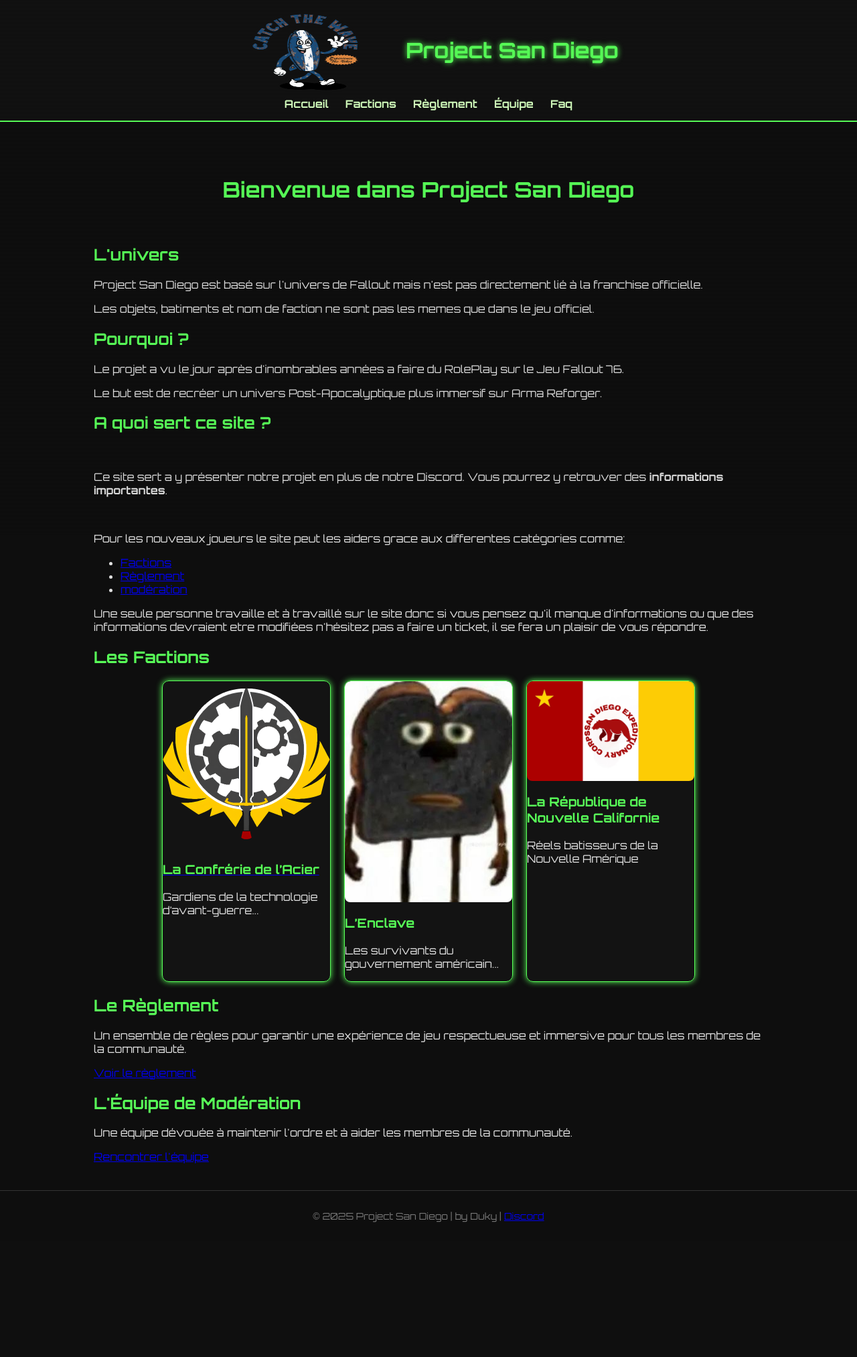
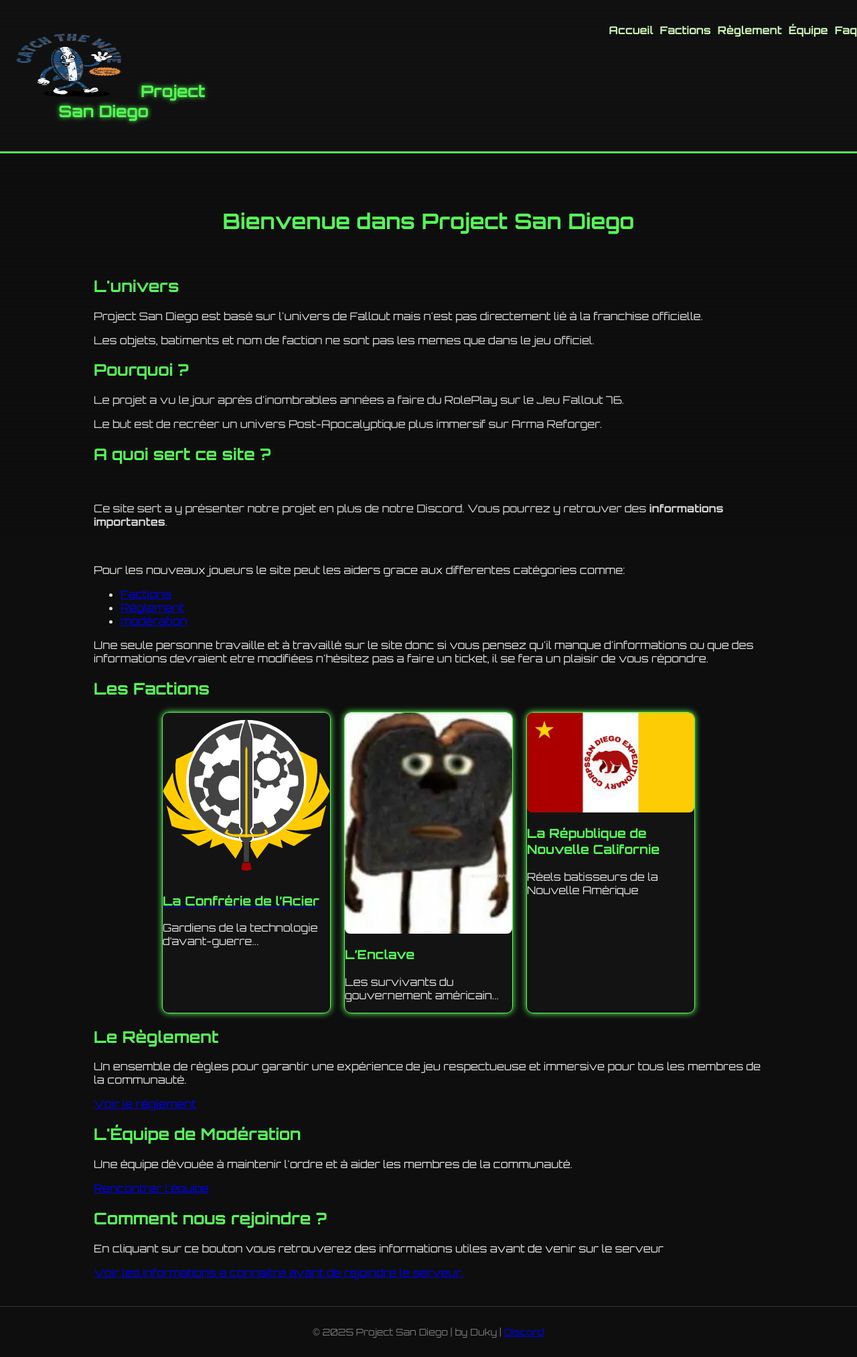
Before and after one commit to DUKY-now/Web_San_Diego, a Symfony app: template templates/home_page/index.html.twig in a window 1280 px wide. Shown: the whole page at 67% size. Before the commit the page ends 1825 px from the top, so only its background shows below. Run offline with Twig, Linux system fonts and the light colour scheme; the template is opened without the code that fills it, so the values that code supplies are empty; some libraries are stand-ins or nearby versions.

Commit message:
relation membre fation modif twig

```diff
--- a/public/css/style.css
+++ b/public/css/style.css
@@ -9,11 +9,19 @@ body {
     background-image: radial-gradient(circle at 50% 50%, #0e0e0e 0%, #000 100%);
 }
 
+
+.tete-site {
+    text-align: center;
+    padding: 20px 0;
+    display: flex;
+    gap: 600px;
+}
+
 /* HEADER */
 .main-header {
     background: #111;
-    border-bottom: 2px solid #58ff58;
-    padding: 15px 0;
+    border-bottom: 3px solid #58ff58;
+    padding: 5px 0;
     text-align: center;
 }
 
@@ -21,18 +29,17 @@ body {
     display: flex;
     justify-content: center;
     align-items: center;
-    gap: 50px;
+    gap: 25px;
 }
 
 .logo {
-    width: 120px;
-    height: 120px;
+    height: 100px;
 }
 
 .main-header h1 {
     font-family: 'Orbitron', sans-serif;
     color: #58ff58;
-    text-shadow: 0 0 8px #58ff58;
+    text-shadow: 0 0 7px #58ff58;
 }
 
 /* NAVIGATION */
@@ -42,7 +49,7 @@ body {
     margin: 10px 0 0 0;
     display: flex;
     justify-content: center;
-    gap: 25px;
+    gap: 10px;
 }
 
 .main-nav a {
--- a/templates/base.html.twig
+++ b/templates/base.html.twig
@@ -4,7 +4,7 @@
     <meta charset="UTF-8">
     <meta name="viewport" content="width=device-width, initial-scale=1.0">
     <title>{% block title %}Project San Diego{% endblock %}</title>
-    <link rel="stylesheet" href="{{ asset('css/style.css') }}">
+    <link rel="stylesheet" href="{{ asset('css/style.css?v=1') }}">
     <link rel="preconnect" href="https://fonts.googleapis.com">
     <link rel="preconnect" href="https://fonts.gstatic.com" crossorigin>
     <link href="https://fonts.googleapis.com/css2?family=Orbitron:wght@400;700&family=Share+Tech+Mono&display=swap" rel="stylesheet">
@@ -12,9 +12,9 @@
 </head>
 <body>
     <header class="main-header">
+        <section class="tete-site">
             <div class="logo-area">
-            <img src="{{ asset('images/Surfy.gif') }}" alt="Logo Project San Diego" class="logo">
-            <h1>Project San Diego</h1>
+                <h1><img src="{{ asset('images/Surfy.gif') }}" alt="Logo Project San Diego" class="logo"> Project San Diego</h1>
             </div>
 
             <nav class="main-nav">
@@ -26,6 +26,7 @@
                     <li><a href="{{ path('app_FAQ') }}">Faq</a></li>
                 </ul>
             </nav>
+        </section>
     </header>
 
     <main>
--- a/templates/equipe_moderation/index.html.twig
+++ b/templates/equipe_moderation/index.html.twig
@@ -1,6 +1,6 @@
 {% extends 'base.html.twig' %}
 
-{% block title %}Hello EquipeModerationController!{% endblock %}
+{% block title %}Modération - Project San Diego{% endblock %}
 
 {% block body %}
    <link rel="stylesheet" href="{{ asset('css/moderation.css') }}">
--- a/templates/faction/index.html.twig
+++ b/templates/faction/index.html.twig
@@ -4,7 +4,9 @@
 
 {% block body %}
    <link rel="stylesheet" href="{{ asset('css/faction.css') }}">
+
 <h1>Factions disponibles</h1>
+
 <div class="cards">
     {% for faction in factions %}
         <div class="faction-card">
--- a/templates/faction/show.html.twig
+++ b/templates/faction/show.html.twig
@@ -19,6 +19,7 @@
 </div>
 
 <h2>Rejoindre le groupe</h2>
+<p>Pour rejoindre cette faction, veuillez consulter notre serveur Discord et suivre les instructions dans le salon approprié.</p>
 <a href="https://discord.gg/UMgQCRMh5B">Lien vers le discord Principal</a>
 
 <a href="{{ path('app_faction') }}">← Retour à la liste des factions</a>
--- a/templates/faq/index.html.twig
+++ b/templates/faq/index.html.twig
@@ -1,6 +1,6 @@
 {% extends 'base.html.twig' %}
 
-{% block title %}Accueil - Project San Diego{% endblock %}
+{% block title %} Faq - Project San Diego{% endblock %}
 
 {% block body %}
    <link rel="stylesheet" href="{{ asset('css/faq.css') }}">
@@ -19,10 +19,10 @@
     <section class="faq-factions">
         <h2>Factions</h2>
 <h3>Comment rejoindre une faction ?</h3>
-<p>Pour rejoindre une faction, rendez-vous sur notre serveur Discord et suivez les instructions dans le salon #recrutement-faction.</p>
+<p class="details">Pour rejoindre une faction, rendez-vous sur notre serveur Discord et suivez les instructions dans le salon #recrutement-faction.</p>
 
 <h3>Y a-t-il des règles spécifiques pour chaque faction ?</h3>
-<p>Oui, chaque faction possède ses propres règles internes. Lisez-les attentivement avant de postuler.</p>
+<p class="details">Oui, chaque faction possède ses propres règles internes. Lisez-les attentivement avant de postuler.</p>
 
 <h3>Puis-je changer de faction plus tard ?</h3>
 <p>Oui, mais un délai de 7 jours est imposé entre deux changements, sauf autorisation du staff.</p>
--- a/templates/home_page/index.html.twig
+++ b/templates/home_page/index.html.twig
@@ -71,6 +71,12 @@
         <a href="{{ path('app_equipe_moderation') }}" class="btn">Rencontrer l'équipe</a>
     </section>
 
+    <section class="cmtrejoindre">
+        <h2>Comment nous rejoindre ?</h2>
+        <p>En cliquant sur ce bouton vous retrouverez des informations utiles avant de venir sur le serveur</p>
+        <a href="{{ path('app_jouer') }}" class="btn">Voir les informations a connaitre avant de rejoindre le serveur.</a>
+    </section>
+
     <footer>
 </div>
 {% endblock %}
--- a/templates/reglement/index.html.twig
+++ b/templates/reglement/index.html.twig
@@ -1,6 +1,6 @@
 {% extends 'base.html.twig' %}
 
-{% block title %}Règlement-PSD{% endblock %}
+{% block title %}Règlement - Project San Diego{% endblock %}
 
 {% block body %}
    <link rel="stylesheet" href="{{ asset('css/reglement.css') }}">
```
Also changed, not shown: migrations/Version20251120125612.php (added, +37 -0 lines), migrations/Version20251120125923.php (added, +37 -0 lines), src/Controller/JouerController.php (added, +18 -0 lines), src/Entity/Factions.php (+43 -0 lines), src/Entity/Members.php (+15 -0 lines), templates/jouer/index.html.twig (added, +16 -0 lines), public/Images/Membres/Edward_Vane.png (renamed from public/Images/Factions/RNC2_members.png), public/Images/Membres/President_Marlow.png (renamed from public/Images/Factions/RNC1_members.png). Lines whose indentation alone changed are shown as unchanged.
